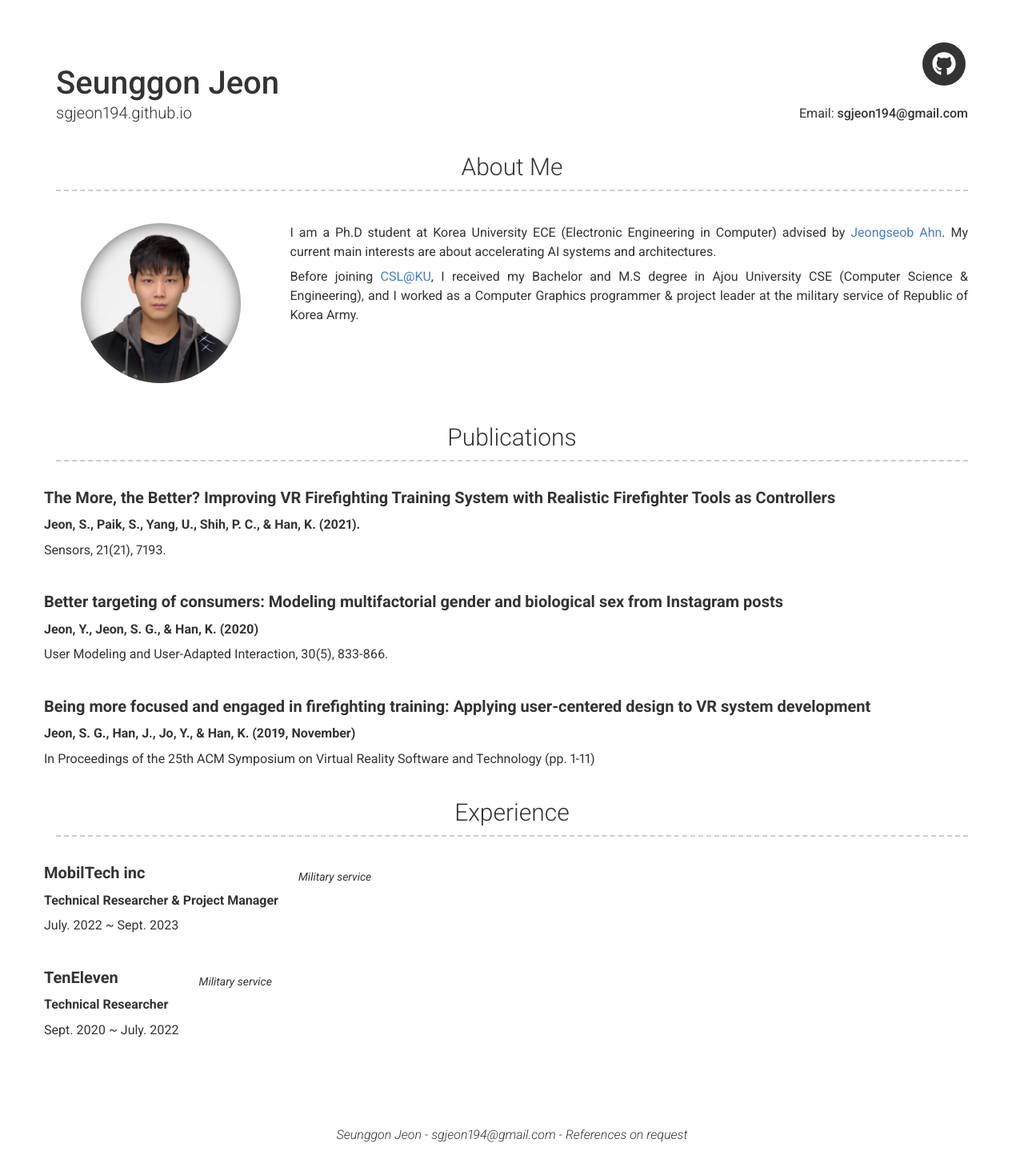
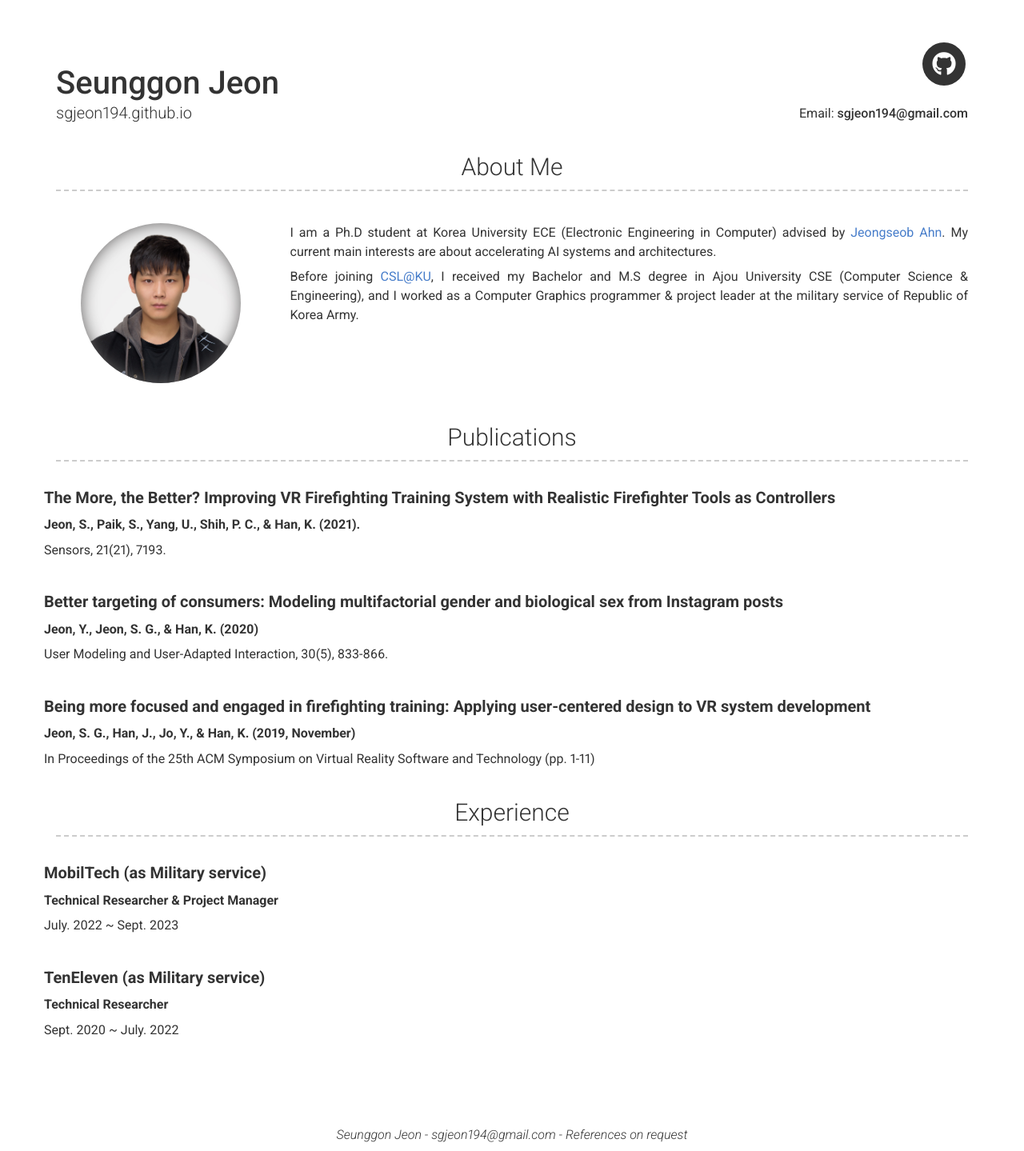
Before and after one commit to sgjeon194/sgjeon194.github.io, a Jekyll site: the page built from index.md, in a window 1280 px wide. Shown: the whole page at 80% size. Built offline with Jekyll 4.4.1, drawn with Linux system fonts in a browser that asks for light colours; nearby versions of some CDN libraries.

Commit message:
content title

```diff
--- a/_config.yml
+++ b/_config.yml
@@ -89,19 +89,17 @@ content:
     layout: list
     content:
       - layout: left
-        title: MobilTech inc
+        title: MobilTech (as Military service)
         sub_title: Technical Researcher & Project Manager
         caption: July. 2022 ~ Sept. 2023
         quote: >
-          Military service
         description: | # this will include new lines to allow paragraphs
 
       - layout: left
-        title: TenEleven
+        title: TenEleven (as Military service)
         sub_title: Technical Researcher
         caption: Sept. 2020 ~ July. 2022
         quote: >
-          Military service
         description: | # this will include new lines to allow paragraphs
 
   # - title: Projects # Title for the section
```
